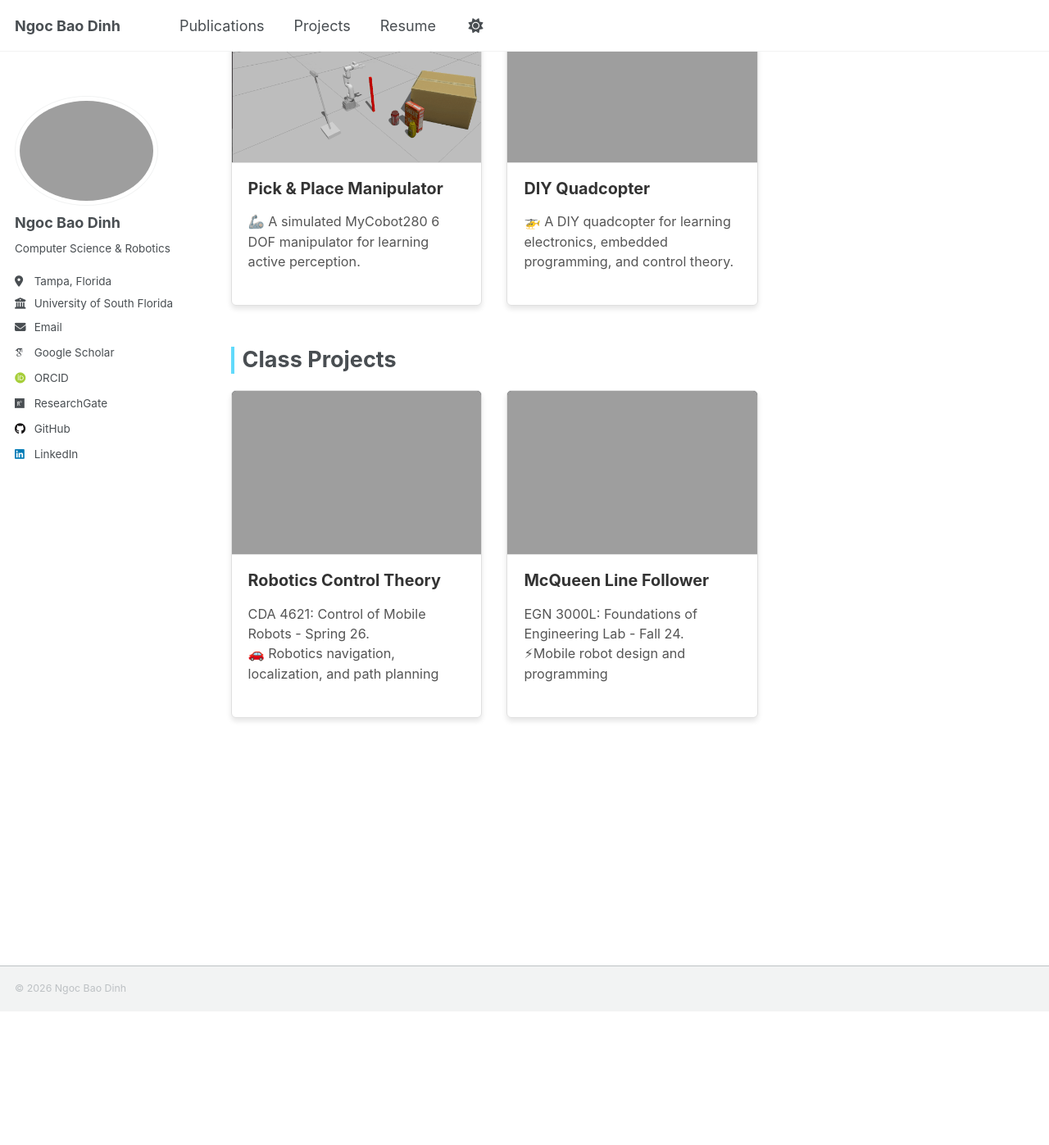
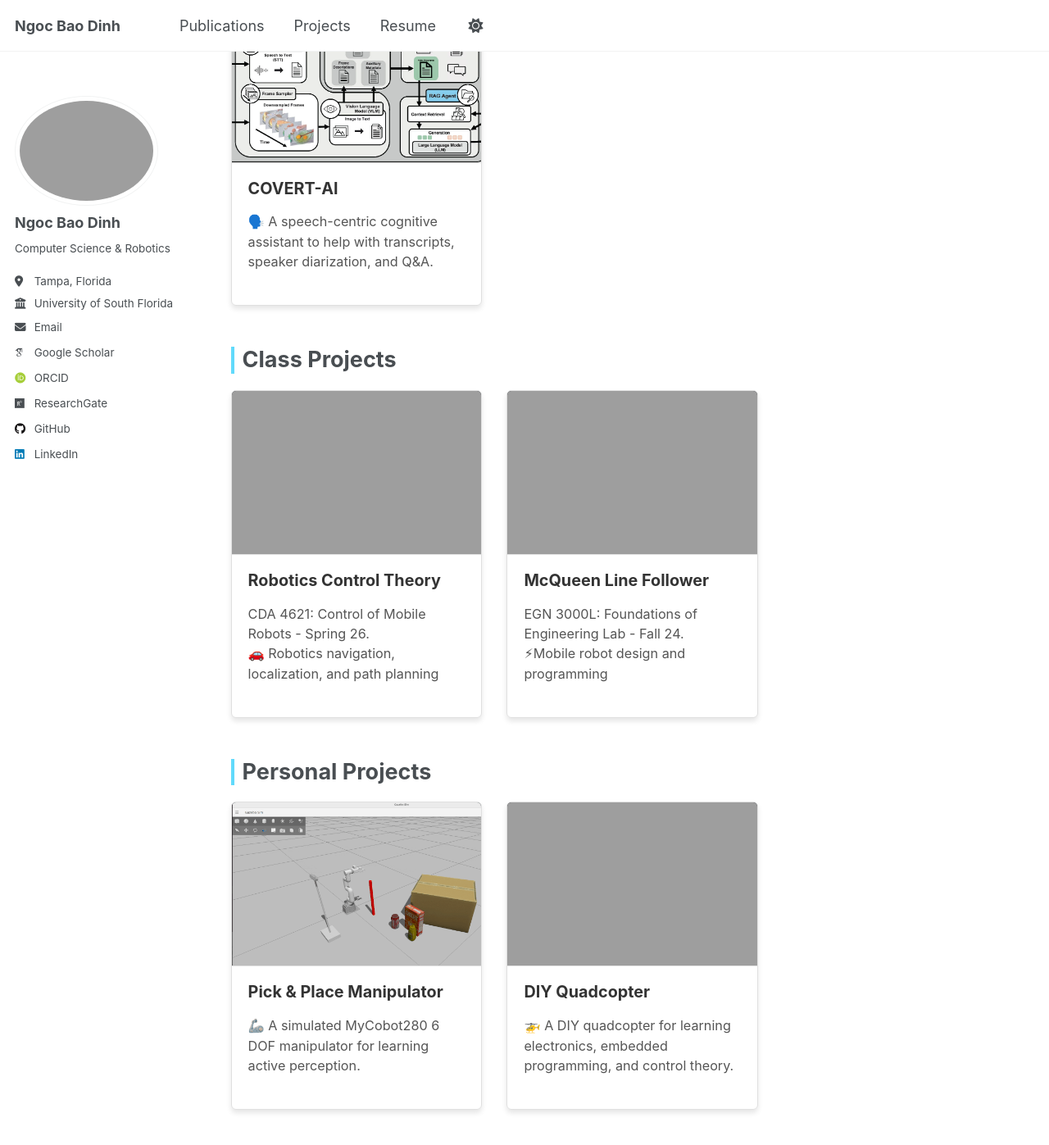
Before and after one commit to baodn19/baodn19.github.io, a Jekyll site: the page built from _pages/portfolio.html, in a window 1280 px wide and 1400 px high, scrolled down 222 px. Shown: the top 1397 px of the window at 82% size. Built offline with Jekyll 4.4.1, drawn with Linux system fonts in a browser that asks for light colours; some web fonts are replaced; a script that is not in the unit is left out; before the commit the page ends 1456 px from its top, so only the background shows below that; some of the changed text lies outside the part shown.

Commit message:
Update portfolio sections and add new project COVERT-AI

```diff
--- a/_pages/portfolio.html
+++ b/_pages/portfolio.html
@@ -110,19 +110,10 @@ body.dark, .dark, .dark-mode, [data-theme="dark"], body[class*="dark"] {
 }
 </style>
 <!-- Uncomment to add Lab section -->
-<!-- <h2 class="section-title">Labs</h2>
+<h2 class="section-title">Lab Projects</h2>
 <div class="projects-grid">
   {% for post in site.portfolio %}
     {% if post.category == 'lab' %}
-      {% include project-card-logic.html %}
-    {% endif %}
-  {% endfor %}
-</div> -->
-
-<h2 class="section-title">Personal Projects</h2>
-<div class="projects-grid">
-  {% for post in site.portfolio %}
-    {% if post.category == 'personal' %}
       {% include project-card-logic.html %}
     {% endif %}
   {% endfor %}
@@ -136,3 +127,12 @@ body.dark, .dark, .dark-mode, [data-theme="dark"], body[class*="dark"] {
     {% endif %}
   {% endfor %}
 </div>
+
+<h2 class="section-title">Personal Projects</h2>
+<div class="projects-grid">
+  {% for post in site.portfolio %}
+    {% if post.category == 'personal' %}
+      {% include project-card-logic.html %}
+    {% endif %}
+  {% endfor %}
+</div>
--- /dev/null
+++ b/_portfolio/COVERT-AI.md
@@ -0,0 +1,14 @@
+---
+title: "COVERT-AI"
+excerpt: "🗣️ A speech-centric cognitive assistant to help with transcripts, speaker diarization, and Q&A."
+collection: portfolio
+category: lab
+header:
+  teaser: /images/projects/COVERT-AI.webp
+---
+
+I assisted this project as part of the work at the <a href="https://era-research-lab.github.io/">ERA Lab</a> with the collaboration of <a href="https://arl.devcom.army.mil/">U.S. Army DEVCOM Army Research Laboratory</a> and the <a href="https://www.usf.edu/engineering/iae/">University of South Florida's Institute of Applied Engineering (IAE)</a>. Below are my contributions.
+
+- Evaluated retrieval capability of an RAG system with an ablation study on RAGBench’s subsets (science, legal contracts, etc).
+- Measured the latency of each Dockerized microservice and identified the diarization service as the bottleneck.
+- Improved diarization by 33% in accuracy and 67% in latency by migrating from Diart & Pyannote to Sortformer & Parakeet.
```
Also changed, not shown: images/projects/COVERT-AI.webp (added).
